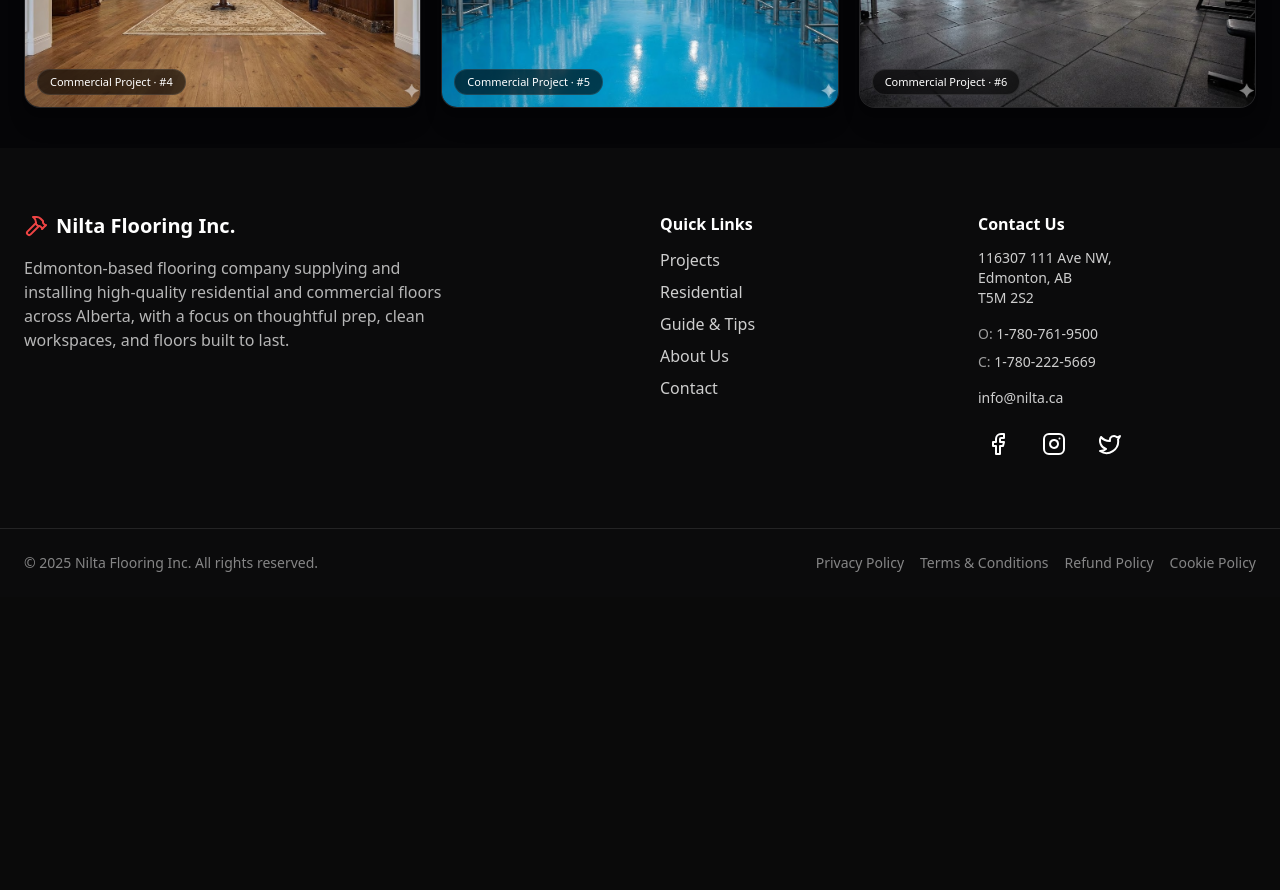
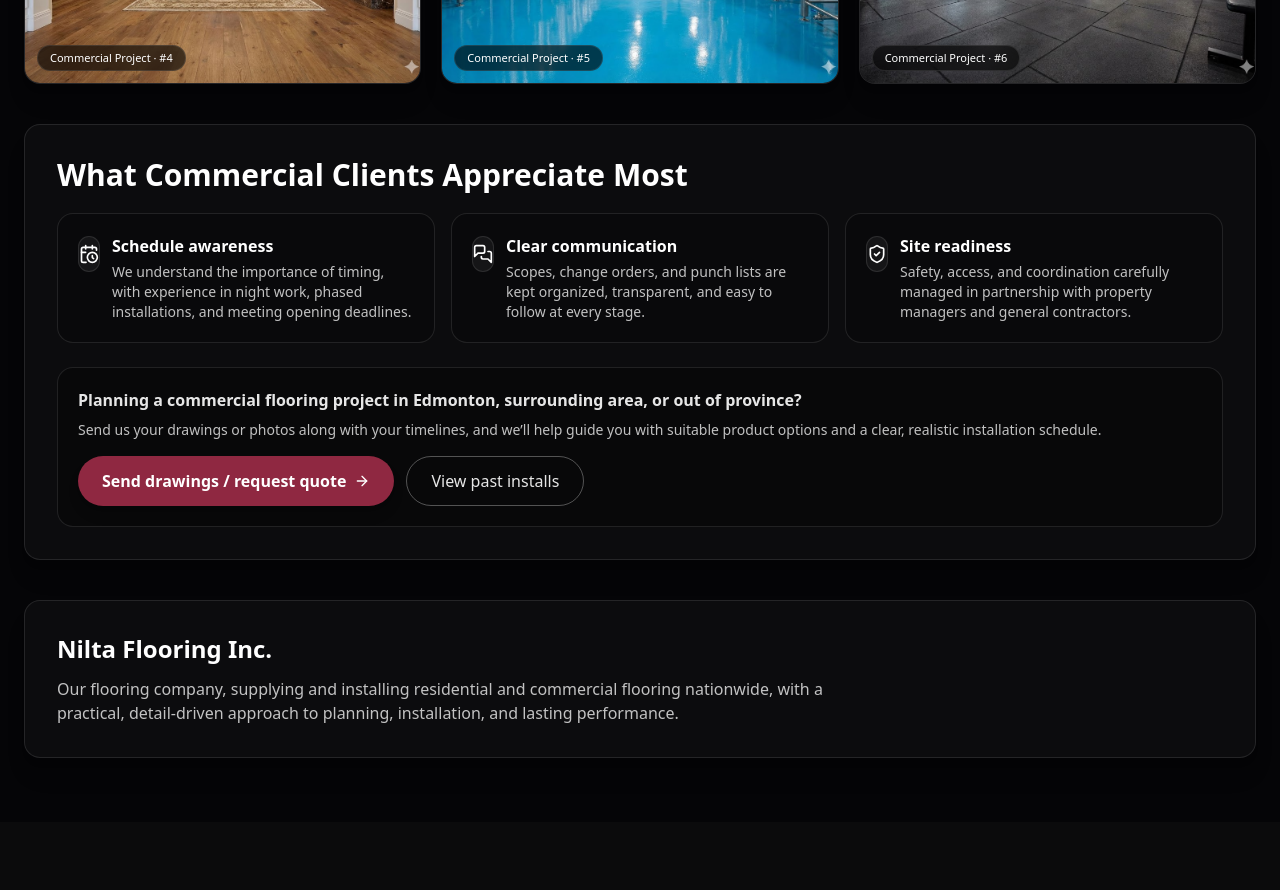
Before and after one commit to yuryjoaca-dev/nilta-flooring, a React (Vite) app: page /commercial in a window 1280 px wide. Shown: the part 1500-2390 px from the top of the page. Before the commit the page ends 2097 px from the top, so only its background shows below. Built offline with nearby package versions, Linux system fonts and the light colour scheme; no server answers.

Commit message:
rephrasing update

```diff
--- a/src/components/Footer.jsx
+++ b/src/components/Footer.jsx
@@ -21,18 +21,16 @@ export default function Footer() {
       <div className="mx-auto max-w-7xl px-6 py-16 grid lg:grid-cols-4 gap-10">
         {/* BRAND */}
         <div className="lg:col-span-2">
-          <Link
-            to="/"
-            className="flex items-center gap-2 font-semibold text-xl"
-          >
-            <Hammer className="h-6 w-6 text-red-500" />
-            Nilta Flooring Inc.
+          <Link to="/" className="inline-flex items-center">
+            <img
+              src="/logo/nilta-logo.webp"
+              alt="Nilta Flooring"
+              className="h-16 md:h-18 w-auto object-contain"
+            />
           </Link>
+
           <p className="mt-4 text-white/70 max-w-md">
-            Edmonton-based flooring company supplying and installing
-            high-quality residential and commercial floors across Alberta,
-            with a focus on thoughtful prep, clean workspaces, and floors
-            built to last.
+            We are a proudly Canadian flooring company, supplying and installing high-quality residential and commercial flooring nationwide, with a focus on thoughtful planning, clean installs, and floors made for everyday life.
           </p>
         </div>
 
--- a/src/components/Header.jsx
+++ b/src/components/Header.jsx
@@ -9,7 +9,7 @@ const NAV = [
   { label: "Residential", href: "/residential" },
   { label: "Commercial", href: "/commercial" },
   { label: "Products", href: "/store" },
-  { label: "Guide & Tips", href: "/blog" },
+  { label: "Guides & Tips", href: "/blog" },
   { label: "About Us", href: "/about" },
   { label: "Contact", href: "/contact" },
 ];
@@ -44,8 +44,8 @@ export default function Header() {
                 key={item.label}
                 to={item.href}
                 className={`relative transition-colors ${isActive(item.href)
-                    ? "text-white"
-                    : "text-white/70 hover:text-white"
+                  ? "text-white"
+                  : "text-white/70 hover:text-white"
                   }`}
               >
                 {item.label}
--- a/src/pages/Commercial.jsx
+++ b/src/pages/Commercial.jsx
@@ -8,15 +8,14 @@ import BreadcrumbLD from "../components/BreadcrumbLD.jsx";
 import { API_BASE } from "../config/api";
 import {
   Store,
-  Landmark,
   Building2,
   HardHat,
-  ClipboardCheck,
-  Timer,
-  Gauge,
   ArrowRight,
   ChevronLeft,
   ChevronRight,
+  CalendarClock,
+  MessagesSquare,
+  ShieldCheck,
 } from "lucide-react";
 
 // ✅ Remove the buggy top-level fetch (no auth / runs on import)
@@ -209,10 +208,8 @@ export default function Commercial() {
           </h2>
 
           <p className="text-white/80 mt-3 text-sm md:text-base max-w-2xl">
-            We understand that commercial spaces are always full of life.
-            Businesses keep buzzing, shoppers come and go, and we know that
-            timing those installations is just as crucial as choosing the right
-            floors.
+            We simply want to show how thoughtful planning and a friendly,
+            well-executed approach makes a difference in busy spaces.
           </p>
 
           <p className="text-white/80 mt-3 text-sm md:text-base max-w-2xl">
@@ -290,6 +287,113 @@ export default function Commercial() {
             </motion.figure>
           ))}
         </div>
+      </section>
+
+      {/* ✅ NEW: WHAT COMMERCIAL CLIENTS APPRECIATE MOST */}
+      <section className="max-w-7xl mx-auto px-6 pb-10">
+        <motion.div
+          initial={{ opacity: 0, y: 10 }}
+          whileInView={{ opacity: 1, y: 0 }}
+          viewport={{ once: true }}
+          className="rounded-2xl border border-white/10 bg-white/[0.03] p-6 md:p-8 shadow-xl"
+        >
+          <h3 className="text-2xl md:text-3xl font-bold">
+            What Commercial Clients Appreciate Most
+          </h3>
+
+          <div className="mt-5 grid md:grid-cols-3 gap-4">
+            <div className="rounded-2xl border border-white/10 bg-black/20 p-5">
+              <div className="flex items-start gap-3">
+                <span className="mt-0.5 grid place-items-center h-9 w-9 rounded-xl bg-white/[0.05] border border-white/10">
+                  <CalendarClock className="h-5 w-5" />
+                </span>
+                <div>
+                  <div className="font-semibold">Schedule awareness</div>
+                  <p className="text-white/75 text-sm mt-1">
+                    We understand the importance of timing, with experience in
+                    night work, phased installations, and meeting opening
+                    deadlines.
+                  </p>
+                </div>
+              </div>
+            </div>
+
+            <div className="rounded-2xl border border-white/10 bg-black/20 p-5">
+              <div className="flex items-start gap-3">
+                <span className="mt-0.5 grid place-items-center h-9 w-9 rounded-xl bg-white/[0.05] border border-white/10">
+                  <MessagesSquare className="h-5 w-5" />
+                </span>
+                <div>
+                  <div className="font-semibold">Clear communication</div>
+                  <p className="text-white/75 text-sm mt-1">
+                    Scopes, change orders, and punch lists are kept organized,
+                    transparent, and easy to follow at every stage.
+                  </p>
+                </div>
+              </div>
+            </div>
+
+            <div className="rounded-2xl border border-white/10 bg-black/20 p-5">
+              <div className="flex items-start gap-3">
+                <span className="mt-0.5 grid place-items-center h-9 w-9 rounded-xl bg-white/[0.05] border border-white/10">
+                  <ShieldCheck className="h-5 w-5" />
+                </span>
+                <div>
+                  <div className="font-semibold">Site readiness</div>
+                  <p className="text-white/75 text-sm mt-1">
+                    Safety, access, and coordination carefully managed in
+                    partnership with property managers and general contractors.
+                  </p>
+                </div>
+              </div>
+            </div>
+          </div>
+
+          <div className="mt-6 rounded-2xl border border-white/10 bg-black/30 p-5">
+            <p className="text-white/90 font-semibold">
+              Planning a commercial flooring project in Edmonton, surrounding
+              area, or out of province?
+            </p>
+            <p className="text-white/75 text-sm mt-2">
+              Send us your drawings or photos along with your timelines, and
+              we’ll help guide you with suitable product options and a clear,
+              realistic installation schedule.
+            </p>
+
+            <div className="mt-4 flex flex-wrap gap-3">
+              <Link
+                to="/contact"
+                className="inline-flex items-center gap-2 px-6 py-3 rounded-full bg-[#8F2841] hover:bg-[#a73753] text-white font-semibold shadow-lg transition text-sm md:text-base"
+              >
+                Send drawings / request quote
+                <ArrowRight className="h-4 w-4" />
+              </Link>
+              <Link
+                to="/projects"
+                className="inline-flex items-center gap-2 px-6 py-3 rounded-full border border-white/30 text-white/90 hover:bg-white hover:text-black transition text-sm md:text-base"
+              >
+                View past installs
+              </Link>
+            </div>
+          </div>
+        </motion.div>
+      </section>
+
+      {/* ✅ UPDATED: NILTA FLOORING INC. SECTION */}
+      <section className="max-w-7xl mx-auto px-6 pb-16">
+        <motion.div
+          initial={{ opacity: 0, y: 10 }}
+          whileInView={{ opacity: 1, y: 0 }}
+          viewport={{ once: true }}
+          className="rounded-2xl border border-white/10 bg-white/[0.03] p-6 md:p-8 shadow-xl"
+        >
+          <h3 className="text-xl md:text-2xl font-bold">Nilta Flooring Inc.</h3>
+          <p className="text-white/75 mt-3 text-sm md:text-base max-w-3xl">
+            Our flooring company, supplying and installing residential and
+            commercial flooring nationwide, with a practical, detail-driven
+            approach to planning, installation, and lasting performance.
+          </p>
+        </motion.div>
       </section>
 
       {/* LIGHTBOX */}
--- a/src/pages/Projects.jsx
+++ b/src/pages/Projects.jsx
@@ -34,19 +34,19 @@ export default function Projects() {
   const faqs = [
     {
       q: "How accurate are your timelines?",
-      a: "We plan around product lead times and site prep. Most residential installs run 1–5 days; larger or multi-area scopes can take longer depending on prep and selections.",
+      a: "We work hard to provide realistic, reliable timelines from the start. Each project is carefully planned based on scope, materials, and scheduling, and we keep you updated along the way to avoid any surprises. If anything changes, we communicate early and clearly.",
     },
     {
       q: "Do you handle prep and leveling?",
-      a: "Yes. We test for moisture, address subfloor issues, perform leveling/patching as scoped, and recommend the right underlay and trims.",
+      a: "Yes—we take care of all the necessary preparations and levelling to ensure a smooth, long-lasting installation. Proper prep is a key part of how we work, and we make sure surfaces are ready before any flooring goes down, so the finished result looks and feels right.",
     },
     {
       q: "What flooring products do you install?",
-      a: "LVP, laminate, engineered hardwood, and tile. We can supply materials or install client-supplied products if they’re suitable for the space.",
+      a: "We install a wide range of flooring products, including hardwood, luxury vinyl plank (LVP), tile, carpet, and carpet tile. We’ll help you choose the right option based on your space, lifestyle, and how the area is used, ensuring the flooring stays comfortable and performs well over time.",
     },
     {
-      q: "Do you work around business hours?",
-      a: "For commercial spaces, we can phase areas or schedule night shifts to minimize disruption.",
+      q: "Do you work around our hours?",
+      a: "Yes—we do our best to schedule work in a way that minimizes disruption to your home or business. For commercial projects, this can include evening, night, or phased installations as needed. We’ll always coordinate with you in advance to find a schedule that works.",
     },
   ];
 
@@ -94,10 +94,9 @@ export default function Projects() {
             animate={{ opacity: 1, y: 0 }}
             transition={{ duration: 0.6, delay: 0.12 }}
           >
-            From family basements to busy commercial corridors, this page
-            highlights flooring projects designed and installed to handle
-            Alberta’s climate, daily traffic, and real-world use—without cutting
-            corners.
+            From family basements to busy corridors, we design and install
+            flooring systems that comfortably handle Alberta’s climate, daily
+            foot traffic, and the rhythms of everyday life.
           </motion.p>
 
           <motion.div
@@ -128,28 +127,28 @@ export default function Projects() {
           item={{
             icon: <ShieldCheck className="h-5 w-5" />,
             title: "Licensed & Insured",
-            text: "Alberta-licensed installer with COR-aligned safety practices on every site.",
+            text: "Fully licensed installers work with care and clear safety standards, giving you peace of mind throughout your project.",
           }}
         />
         <Trust
           item={{
             icon: <Timer className="h-5 w-5" />,
             title: "On-Time Delivery",
-            text: "Material lead times, milestones, and schedules planned upfront.",
+            text: "We set clear milestones so your project progresses smoothly from start to finish.",
           }}
         />
         <Trust
           item={{
             icon: <Handshake className="h-5 w-5" />,
             title: "Transparent Quotes",
-            text: "Clear scopes covering prep, materials, trims, and transitions—no surprises.",
+            text: "Clear, detailed scopes covering prep, materials, trims, and transitions, so you know exactly what to expect.",
           }}
         />
         <Trust
           item={{
             icon: <BadgeCheck className="h-5 w-5" />,
             title: "Warranty Coverage",
-            text: "Workmanship warranty backed by manufacturer product guarantees.",
+            text: "Our workmanship warranty, paired with manufacturer product coverage, helps ensure long-term peace of mind.",
           }}
         />
       </section>
@@ -217,7 +216,10 @@ export default function Projects() {
           >
             <h3 className="text-xl font-semibold">What we handle in homes</h3>
             <div className="mt-3 grid sm:grid-cols-2 gap-3 text-white/80">
-              <Li icon={<Ruler />} text="Moisture testing & subfloor preparation" />
+              <Li
+                icon={<Ruler />}
+                text="Moisture testing & subfloor preparation"
+              />
               <Li icon={<Wrench />} text="Self-leveling, patching & repairs" />
               <Li icon={<Layers />} text="Underlay and sound control" />
               <Li icon={<Paintbrush />} text="Stairs, nosings & transitions" />
@@ -237,7 +239,9 @@ export default function Projects() {
             </div>
 
             <div className="mt-auto pt-6">
-              <TextArrowLink to="/residential">Explore featured homes</TextArrowLink>
+              <TextArrowLink to="/residential">
+                Explore featured homes
+              </TextArrowLink>
             </div>
           </motion.div>
         </article>
@@ -254,9 +258,9 @@ export default function Projects() {
             Commercial Flooring
           </h2>
           <p className="text-white/80 mt-2 max-w-3xl">
-            Phased, code-compliant installations for retail, office, hospitality,
-            and light industrial spaces. Night-shift options are available to keep
-            operations moving.
+            Carefully planned flooring installations for retail, office,
+            hospitality, and industrial spaces, with flexible scheduling,
+            including night work, to help your business stay on track.
           </p>
         </header>
 
@@ -268,26 +272,45 @@ export default function Projects() {
             className="rounded-2xl border border-white/10 bg-white/[0.03] p-6"
           >
             <h3 className="text-xl font-semibold">Sectors & capabilities</h3>
+
+            {/* ✅ Updated list per request */}
             <div className="mt-4 grid sm:grid-cols-2 gap-3 text-white/80">
-              <Li icon={<Store />} text="Retail rollouts & refits" />
-              <Li icon={<Landmark />} text="Mall corridors & common areas" />
-              <Li icon={<Factory />} text="Light industrial offices" />
-              <Li icon={<Hotel />} text="Hospitality public spaces" />
-              <Li icon={<Building2 />} text="Office tenant improvements" />
-              <Li icon={<HardHat />} text="Site safety, hoarding & phasing" />
+              <Li icon={<Store />} text="Retail rollouts, refills, and tenant turnovers." />
+              <Li icon={<Landmark />} text="Mall corridors, common areas, and lobbies." />
+              <Li icon={<Factory />} text="Industrial and offices." />
+              <Li icon={<Hotel />} text="Hospitality public spaces, lounges, and corridors." />
+              <Li icon={<Building2 />} text="Office tenant improvements and fit-outs." />
+              <Li icon={<ClipboardCheck />} text="Medical and professional office spaces." />
+              <Li icon={<Layers />} text="Showrooms and sales centers." />
+              <Li icon={<Users />} text="Multi-unit residential common areas." />
+              <Li icon={<BadgeCheck />} text="Education and training facilities." />
             </div>
 
-            <div className="mt-6 flex flex-wrap gap-2">
-              <Pill text="Night-shift scheduling" />
-              <Pill text="Tenant and PM coordination" />
-              <Pill text="Moisture mitigation" />
-              <Pill text="Material staging" />
-              <Pill text="Daily progress reports" />
-              <Pill text="Warranty support" />
+            {/* ✅ New: Project coordination includes */}
+            <div className="mt-6">
+              <div className="text-sm font-semibold text-white/90">
+                Project coordination includes
+              </div>
+              <div className="mt-3 flex flex-wrap gap-2">
+                {[
+                  "Site safety",
+                  "Phasing",
+                  "Night scheduling",
+                  "Tenant coordination",
+                  "Moisture mitigation",
+                  "Material staging",
+                  "Daily progress reports",
+                  "Warranty support",
+                ].map((t) => (
+                  <Pill key={t} text={t} />
+                ))}
+              </div>
             </div>
 
             <div className="mt-6">
-              <TextArrowLink to="/commercial">See our commercial approach</TextArrowLink>
+              <TextArrowLink to="/commercial">
+                See our commercial approach
+              </TextArrowLink>
             </div>
           </motion.div>
 
@@ -312,26 +335,10 @@ export default function Projects() {
       {/* KPI BAND */}
       <section className="bg-gradient-to-br from-[#8F2841] via-neutral-900 to-black">
         <div className="max-w-7xl mx-auto px-6 py-12 grid sm:grid-cols-2 lg:grid-cols-4 gap-6">
-          <KPI
-            icon={<Gauge className="h-6 w-6" />}
-            value="100%"
-            label="On-Time Installs"
-          />
-          <KPI
-            icon={<Users className="h-6 w-6" />}
-            value="10/10"
-            label="Client Satisfaction"
-          />
-          <KPI
-            icon={<ClipboardCheck className="h-6 w-6" />}
-            value="120+"
-            label="Projects Completed"
-          />
-          <KPI
-            icon={<MapPin className="h-6 w-6" />}
-            value="Edmonton"
-            label="Primary Service Area"
-          />
+          <KPI icon={<Gauge className="h-6 w-6" />} value="100%" label="On-Time Installs" />
+          <KPI icon={<Users className="h-6 w-6" />} value="10/10" label="Client Satisfaction" />
+          <KPI icon={<ClipboardCheck className="h-6 w-6" />} value="120+" label="Projects Completed" />
+          <KPI icon={<MapPin className="h-6 w-6" />} value="Edmonton" label="Primary Service Area" />
         </div>
       </section>
 
@@ -339,26 +346,28 @@ export default function Projects() {
       <section className="max-w-7xl mx-auto px-6 py-14">
         <h2 className="text-2xl md:text-3xl font-bold">How We Work</h2>
         <p className="text-white/75 mt-2 max-w-2xl text-sm md:text-base">
-          A clear, step-by-step process keeps projects moving—whether it’s a
-          single room, a full home refresh, or a phased commercial scope.
+          The flow of a clear step-by-step process keeps everything running
+          smoothly, whether you’re updating one room, refreshing your whole
+          home, or managing a phased commercial project.
         </p>
+
         <div className="mt-6 grid md:grid-cols-2 lg:grid-cols-4 gap-6">
           {[
             {
               title: "Discovery & Quote",
-              text: "Site visit, product options, and a clearly defined scope with accurate pricing.",
+              text: "We review your space, discuss suitable product options, and establish a clear scope to ensure accurate, straightforward pricing.",
             },
             {
               title: "Plan & Schedule",
-              text: "Moisture checks, substrate planning, and material logistics aligned with timelines.",
+              text: "We coordinate planning, preparation, and materials on your timeline, making sure everything aligns comfortably with your schedule.",
             },
             {
               title: "Install & Update",
-              text: "Daily cleanups, milestone check-ins, and quality control throughout the install.",
+              text: "We take care of daily clean-ups, keep you updated along the way, and ensure quality at every stage of the install.",
             },
             {
               title: "Handover & Warranty",
-              text: "Final walkthrough, documentation, and warranty support for peace of mind.",
+              text: "We wrap up with a final walkthrough, clear documentation, and warranty support, so you feel confident long after the project is completed.",
             },
           ].map((s, i) => (
             <motion.div
@@ -454,15 +463,33 @@ export default function Projects() {
         <div className="max-w-7xl mx-auto px-6 py-12 flex flex-col md:flex-row items-center justify-between gap-4">
           <div>
             <div className="text-xl md:text-2xl font-semibold">
-              Ready to talk through your project?
+              Ready to get started?
             </div>
             <div className="text-white/70 text-sm md:text-base">
-              Share your plans, photos, or square footage—we’ll outline options,
-              timelines, and a clear installation path.
+              Share your plans, photos, or square footage, and we’ll help map
+              out options and timing in a way that feels simple and comfortable.
             </div>
           </div>
           <TextArrowLink to="/contact">Request an estimate</TextArrowLink>
         </div>
+      </section>
+
+      {/* ✅ Consistent Nilta description (add near bottom of page) */}
+      <section className="max-w-7xl mx-auto px-6 py-12">
+        <motion.div
+          initial={{ opacity: 0, y: 12 }}
+          whileInView={{ opacity: 1, y: 0 }}
+          viewport={{ once: true }}
+          className="rounded-2xl border border-white/10 bg-white/[0.03] p-6 md:p-8 shadow-xl"
+        >
+          <h3 className="text-xl md:text-2xl font-bold">Nilta Flooring Inc.</h3>
+          <p className="text-white/75 mt-3 text-sm md:text-base max-w-3xl">
+            We are a proudly Canadian flooring company, supplying and installing
+            high-quality residential and commercial flooring nationwide, with a
+            focus on thoughtful planning, clean installs, and floors made for
+            everyday life.
+          </p>
+        </motion.div>
       </section>
     </main>
   );
```
Also changed, not shown: src/pages/Blog.jsx (+5 -7 lines), src/pages/Residential.jsx (+6 -3 lines).
